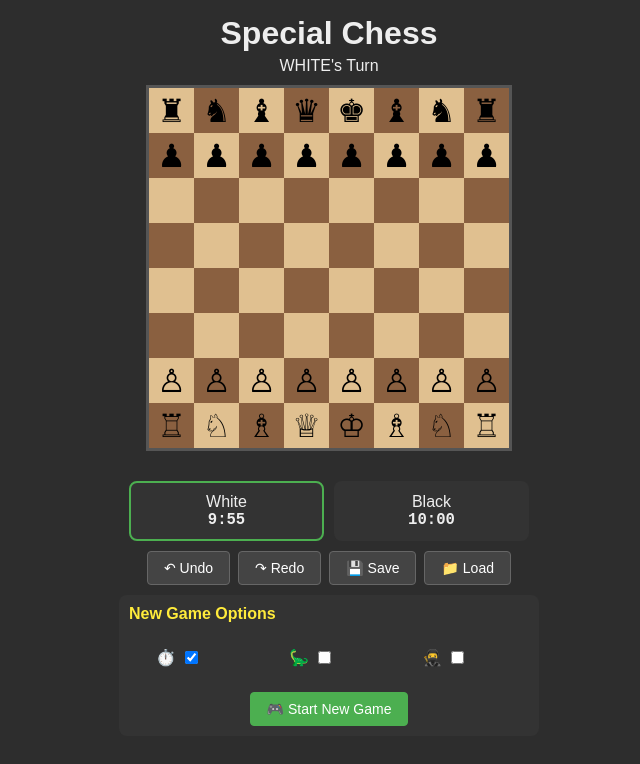
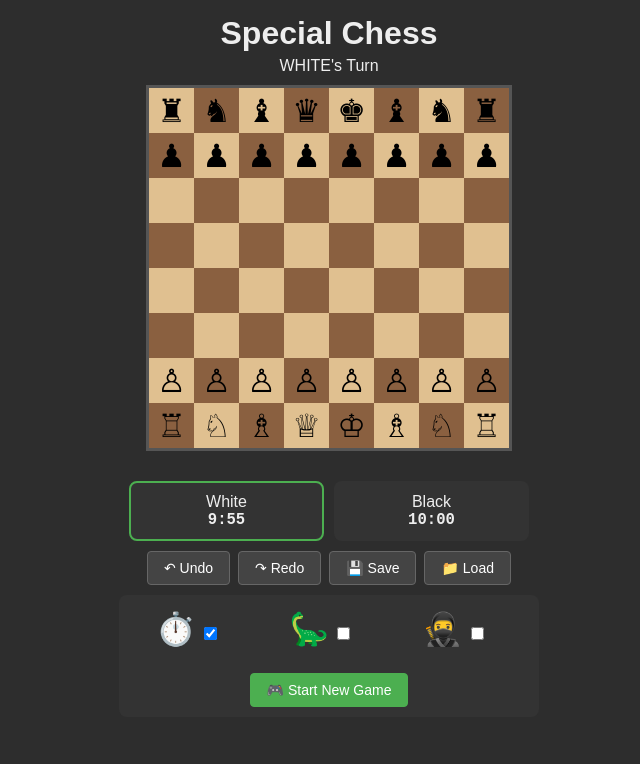
Before and after one commit to dburt/triceratops_assassin_chess, a plain HTML site: page chess-assassin.html in a window 1280 px wide. Shown: the whole page, without its empty margins (311-951 px from the left). Drawn offline with Linux system fonts and the light colour scheme.

Commit message:
Make new game option emojis same size as chess pieces

```diff
--- a/chess-assassin.html
+++ b/chess-assassin.html
@@ -42,6 +42,7 @@
     .opt-row { display: flex; align-items: center; justify-content: space-between; margin: 5px 0; }
     .opt-row.horizontal { flex-direction: row; justify-content: space-around; flex-wrap: wrap; }
     .opt-item { display: flex; align-items: center; gap: 5px; min-width: 80px; }
+    .opt-item span { font-size: clamp(20px, min(5vw, 32px), 32px); }
     .info-bubble { position: relative; display: inline-block; cursor: help; }
     .info-bubble .tooltip { visibility: hidden; width: 200px; background: #555; color: #fff; text-align: left; border-radius: 6px; padding: 8px; position: absolute; z-index: 1; bottom: 125%; left: 50%; margin-left: -100px; opacity: 0; transition: opacity 0.3s; font-size: 11px; line-height: 1.3; }
     .info-bubble:hover .tooltip { visibility: visible; opacity: 1; }
@@ -95,28 +96,31 @@
 
     <!-- Options -->
     <div class="game-options">
-        <h4 style="margin:0 0 10px 0; color:#ffeb3b">New Game Options</h4>
         <div class="opt-row horizontal">
             <div class="opt-item">
-                <span>⏱️</span>
-                <input type="checkbox" id="optTimer" checked>
+                <label>
+                    <span>⏱️</span>
+                    <input type="checkbox" id="optTimer" checked>
+                </label>
             </div>
             <div class="opt-item">
-                <span>🦕</span>
-                <input type="checkbox" id="optDino">
+                <label>
+                    <span>🦕</span>
+                    <input type="checkbox" id="optDino">
+                </label>
             </div>
             <div class="opt-item">
-                <div class="info-bubble">
+                <label class="info-bubble">
                     <span>🥷</span>
                     <span class="tooltip">
                         <strong>Assassin Rules:</strong><br>
                         • Place in front of pawn (rank 3/6)<br>
-                        • Hidden until enemy pawn attacks<br>
+                        • Hidden until enemy pawn attacks or overtakes<br>
                         • Moves 2 squares, captures 1<br>
                         • Can be blind-captured
                     </span>
-                </div>
-                <input type="checkbox" id="optAssassin">
+                    <input type="checkbox" id="optAssassin">
+                </label>
             </div>
         </div>
         <div class="btn-row" style="margin-top:10px">
```
